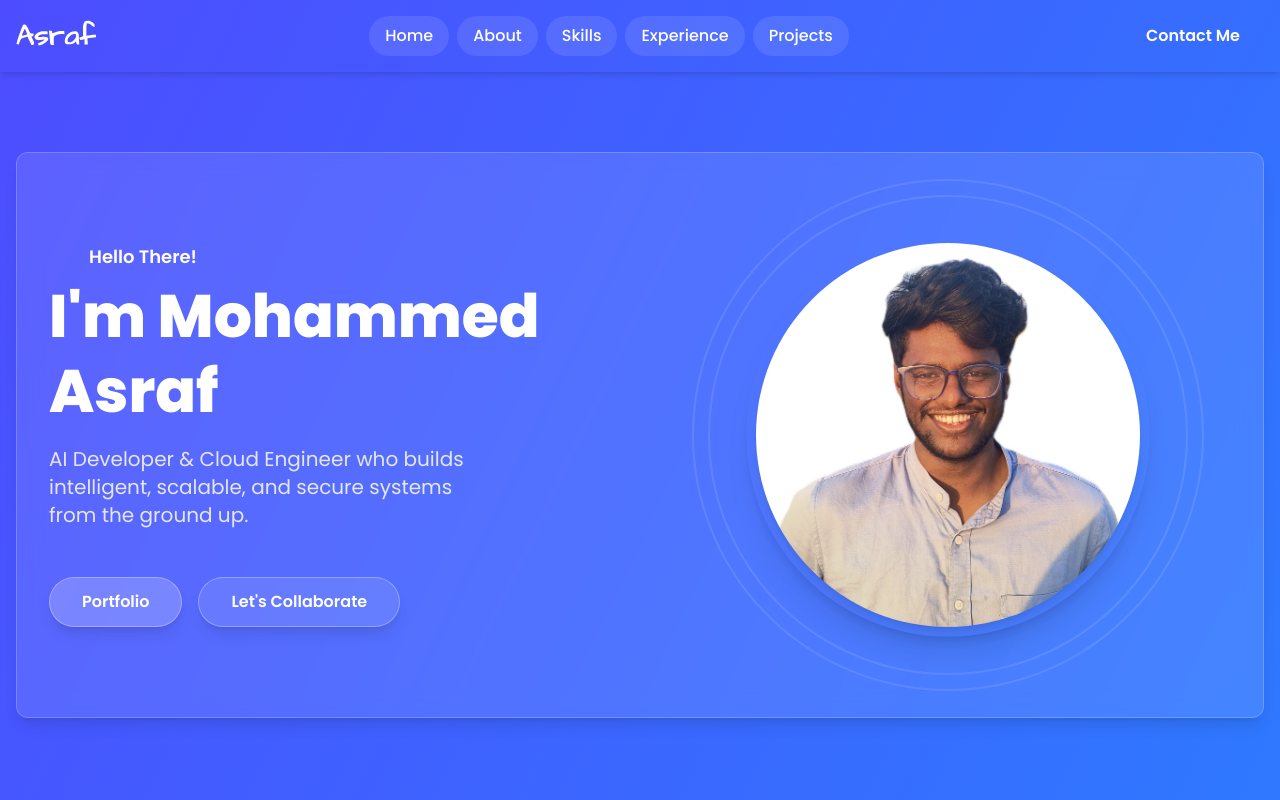
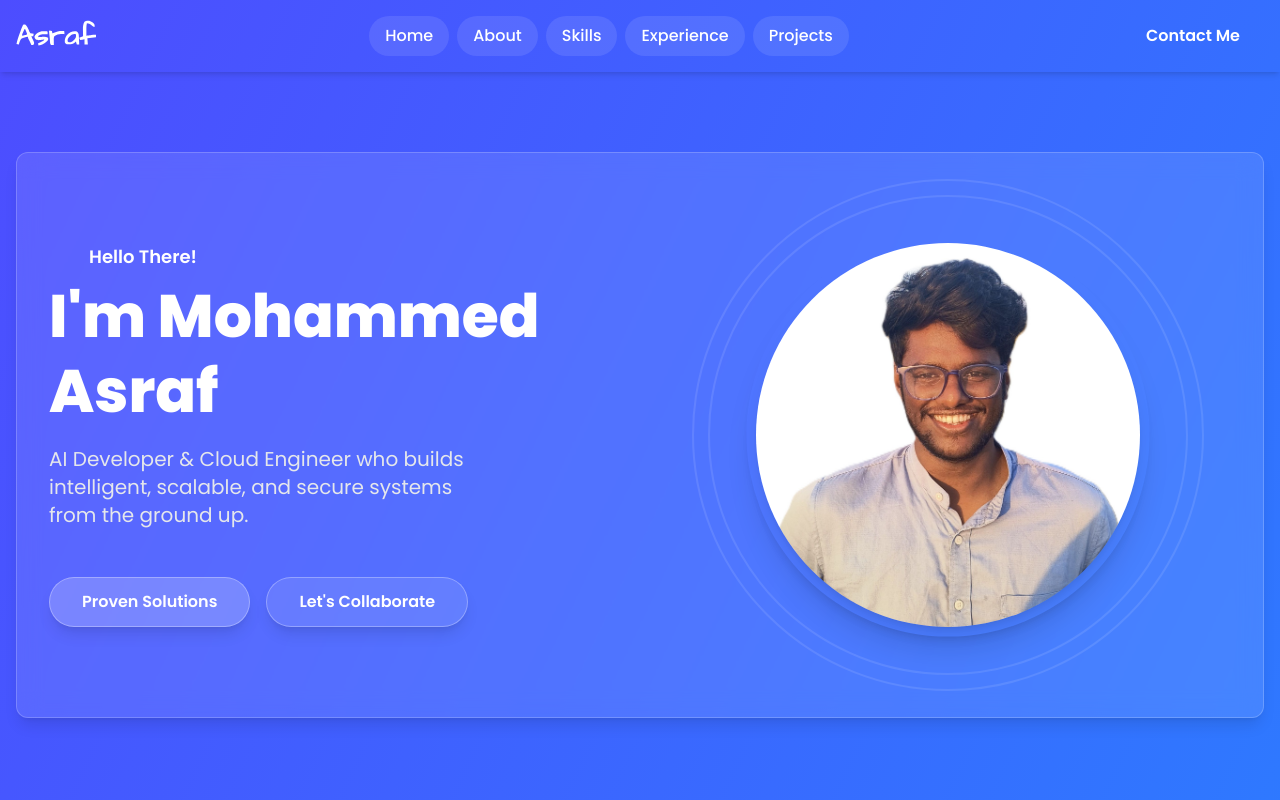
Before and after one commit to Mohammed-Asraf/asraf_portfolio, a Next.js app: page / in a window 1280 px wide. Shown: the top 800 px of the page. Built offline with nearby package versions, Linux system fonts and the light colour scheme.

Commit message:
feat: Change 'Portfolio' button to 'Proven Solutions'

```diff
--- a/src/components/Hero.tsx
+++ b/src/components/Hero.tsx
@@ -53,7 +53,7 @@ const Hero = () => {
             </p>
             <div className="flex items-center justify-center md:justify-start gap-4">
               <Link href="/#projects" className="bg-white/20 text-white font-semibold py-3 px-8 rounded-full shadow-lg transform hover:scale-105 transition-transform duration-300 border border-white/30">
-                Portfolio
+                Proven Solutions
               </Link>
               <Link href="/#contact" className="bg-white/10 text-white font-semibold py-3 px-8 rounded-full shadow-lg transform hover:scale-105 transition-transform duration-300 border border-white/30">
                 Let's Collaborate
```
